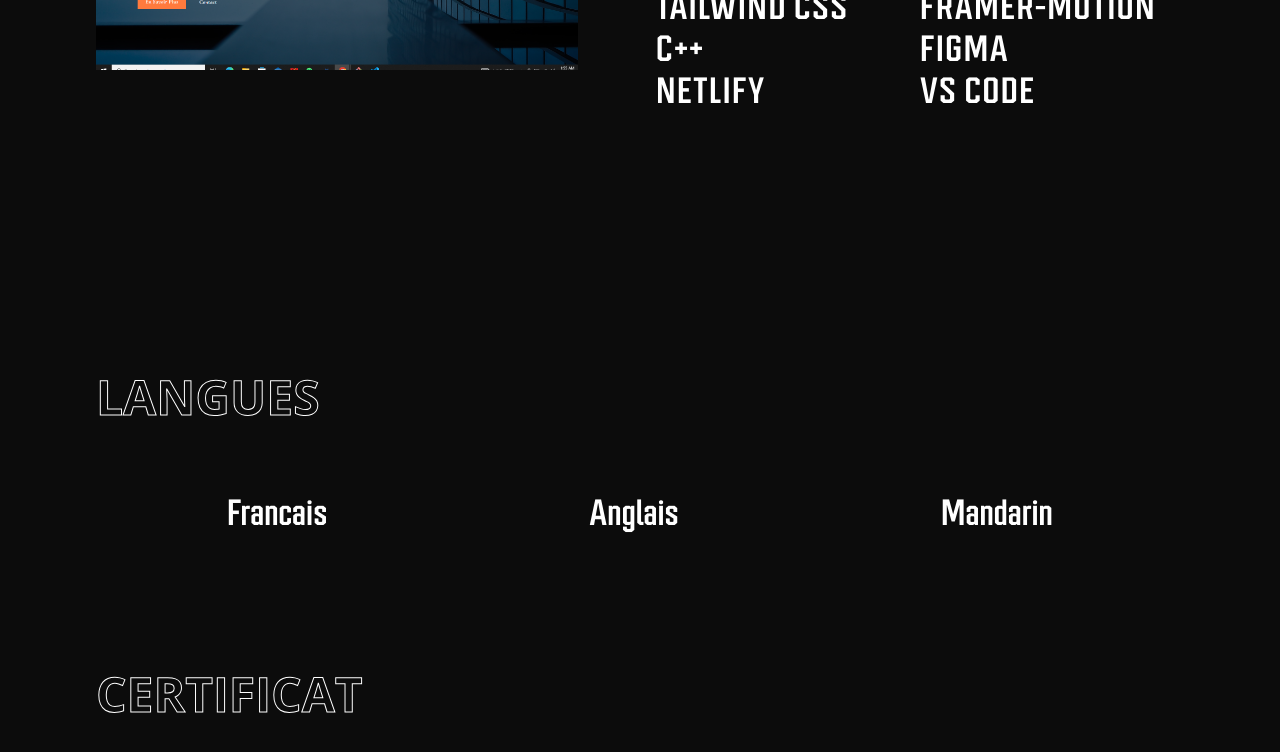
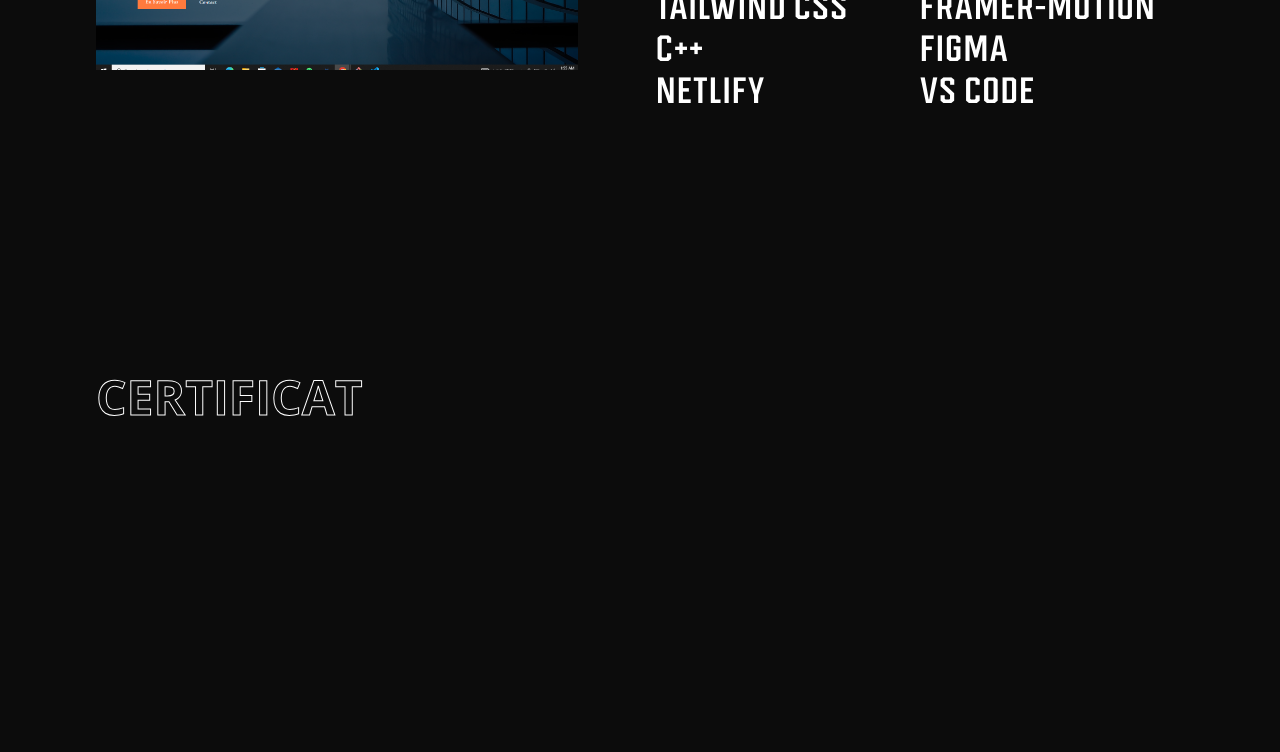
Before and after one commit to William-Hortone/porfolio2023, a React (Create React App) app: page /about in a window 1280 px wide. Shown: the part 1776-2528 px from the top of the page. Built offline with nearby package versions, Linux system fonts and the light colour scheme; a web font is replaced by a local one.

Commit message:
deleted the languages section

```diff
--- a/src/containers/AboutMe/AboutMe.jsx
+++ b/src/containers/AboutMe/AboutMe.jsx
@@ -15,9 +15,9 @@ const AboutMe = () => {
         <p>
           Je suis un développeur front-end, étudiant en Software Engineering en
           chine, j’aime le travail, l’apprentissage et me surpasser. C'est avec
-          le même enthousiasme que je réalise chaque projet. J'ai des
-          antécédents linguistiques dans la mesure où, en plus du français, je
-          parle aussi l'anglais et le mandarin.
+          le même enthousiasme que je réalise chaque projet. <br /> <br /> J'ai
+          des antécédents linguistiques dans la mesure où, en plus du français,
+          je parle aussi l'anglais et le mandarin.
         </p>
       </div>
     </div>
--- a/src/pages/About/About.jsx
+++ b/src/pages/About/About.jsx
@@ -16,14 +16,7 @@ const About = () => {
       <SlidingText />
       <Skills />
       <span className="line" />
-      <div className="app__about-languages section__padding">
-        <Title title="langues" />
-        <div className="languages-container">
-          <h3>Francais</h3>
-          <h3>Anglais</h3>
-          <h3>Mandarin</h3>
-        </div>
-      </div>
+
       <Certificate />
       <Navbar />
     </div>
```
